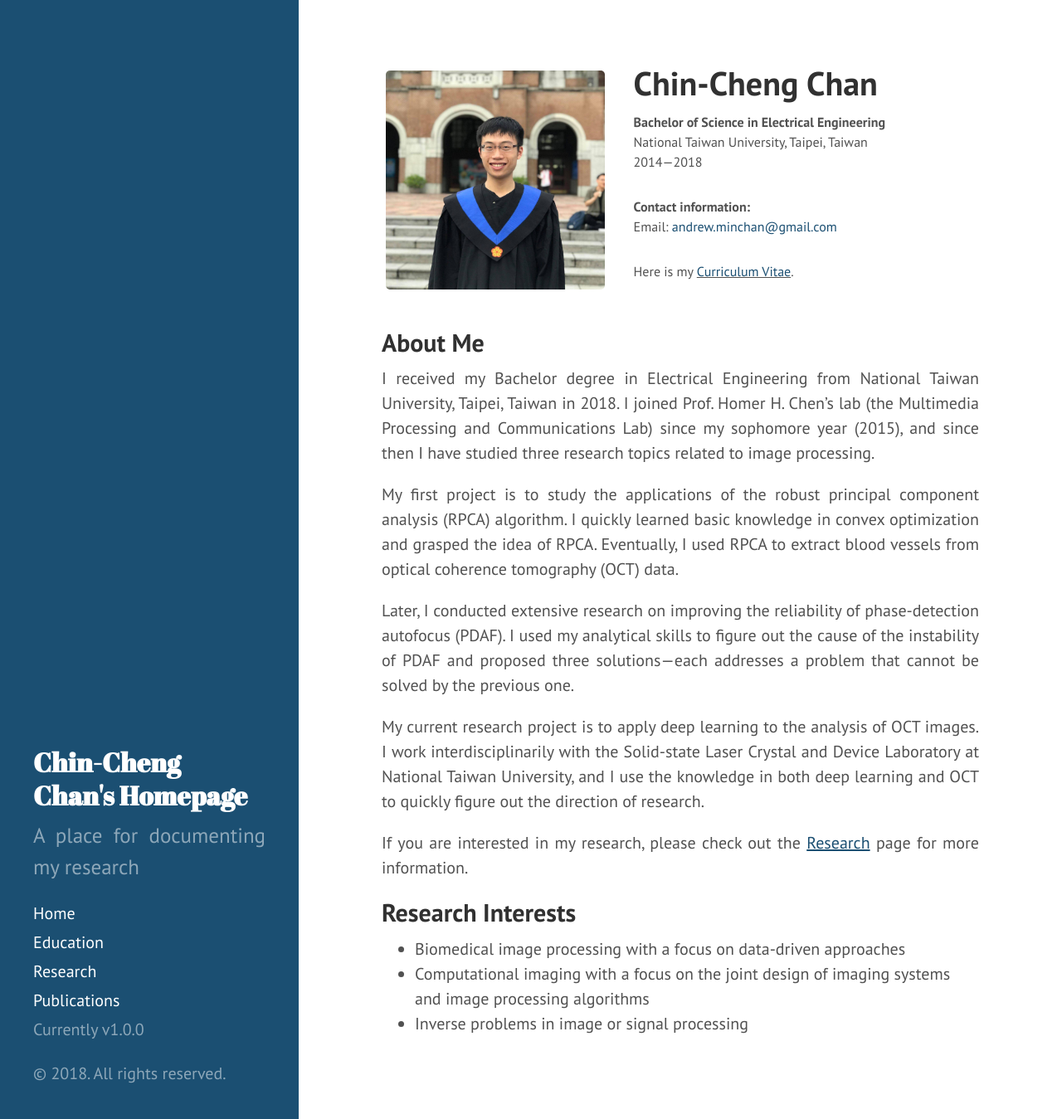
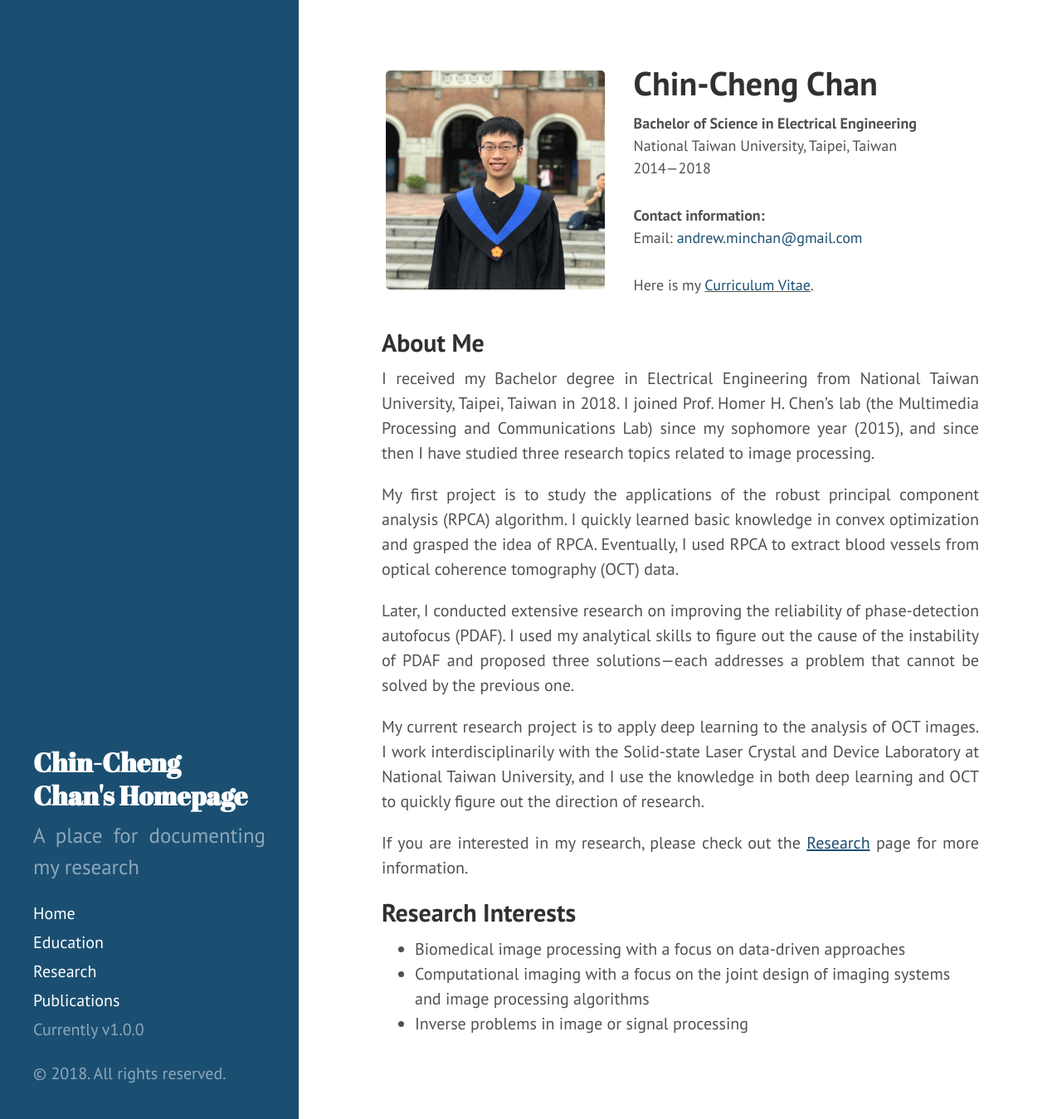
Before and after one commit to andrewccchan/andrewccchan.github.io, a Jekyll site: the page built from home.md, in a window 1280 px wide and 1349 px high. Shown: the whole window at 83% size. Built offline with Jekyll 4.4.1, drawn with Linux system fonts in a browser that asks for light colours.

Commit message:
remove right padding

```diff
--- a/public/css/hyde.css
+++ b/public/css/hyde.css
@@ -304,7 +304,7 @@
 .column2 {
  float: left;
  width: 62%;
- padding: 30px;
+ padding-left: 30px;
  margin: 0px;
  /* line-height: 0.4; */
 
@@ -315,13 +315,13 @@
   text-align: left;
   /* font-size: 50px; */
   font-size: 40px;
-  margin-top: -35px;
+  margin-top: -5px;
 }
 
 .column2 > p{
   /* font-size: 1vw; */
   margin: 0px;
-  font-size: 16px;
+  font-size: 18px;
 }
 
 .column2 > br{
```
